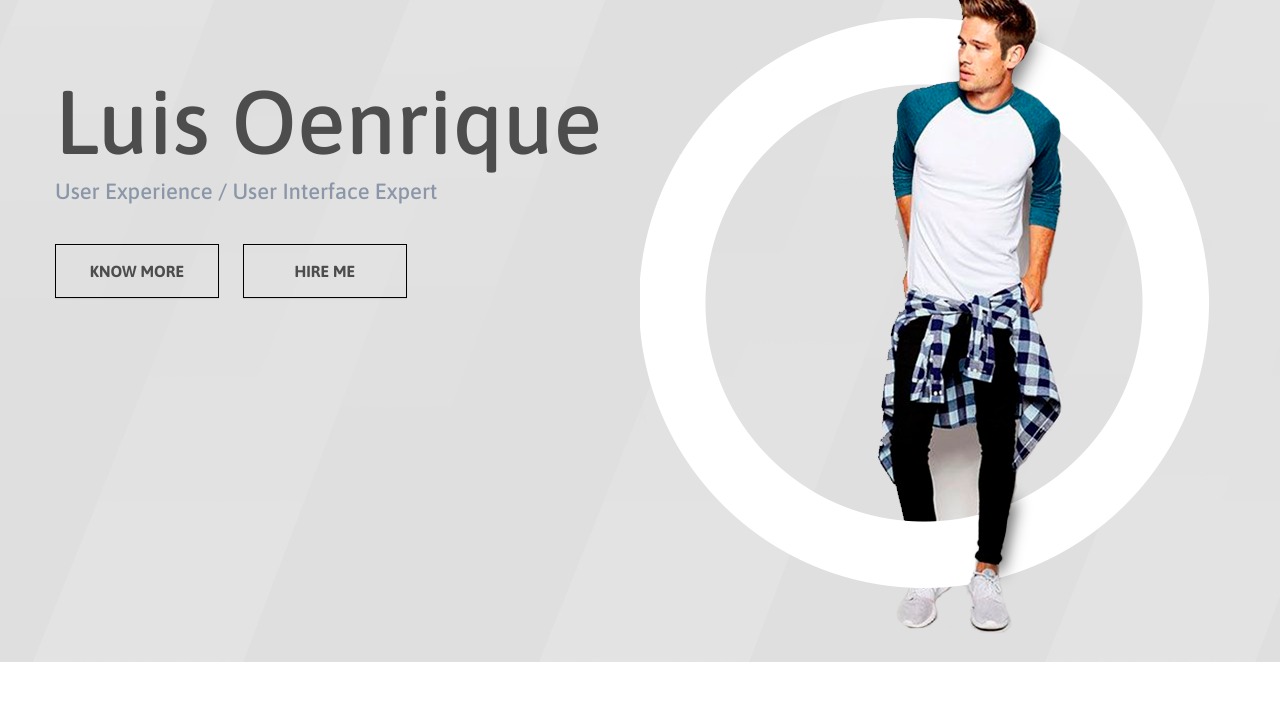
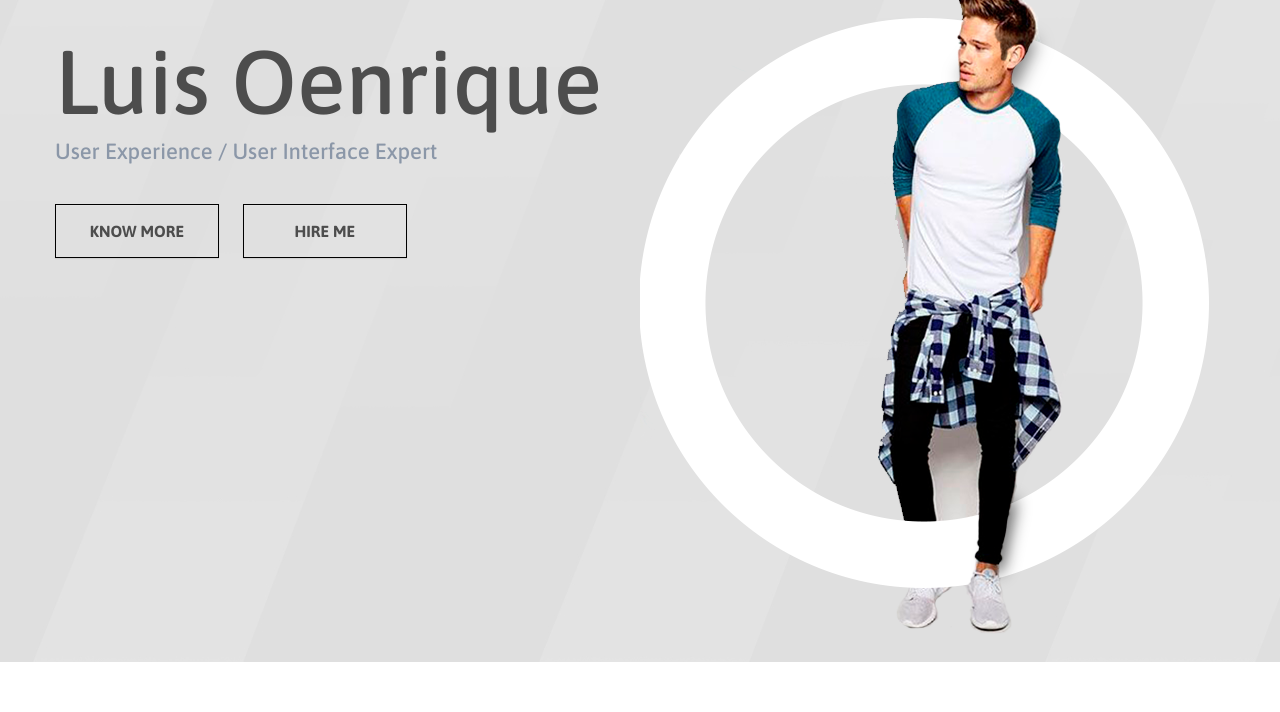
Before and after one commit to Oleg-Razin/Bootstrap-template, a plain HTML site: page index.html in a window 1280 px wide. Shown: the part 88-800 px from the top of the page. Drawn offline with nearby package versions, Linux system fonts and the light colour scheme; files whose address does not match are found by name.

```diff
--- a/css/main.scss
+++ b/css/main.scss
@@ -108,7 +108,7 @@ $bg_odd: #f6f6f6;
   @include min-screen(1440px){
     padding: 158px 0;
   }
-  @include min-screen(1024px){
+  @media only screen and (width: 1024px){
     padding: 80px 0;
   }
   .main__text-subtitle{
@@ -395,7 +395,13 @@ section {
   font-size: 20px;
   transition: .3s;
   z-index: 5;
-
+  @include max-screen(768px){
+    width: 30px;
+    height: 30px;
+    line-height: 30px;
+    right: 20px;
+    bottom: 20px;
+  }
   &:hover{
     opacity: 1;
     cursor: pointer;
```
Also changed, not shown: css/main.css, 1 other file.
